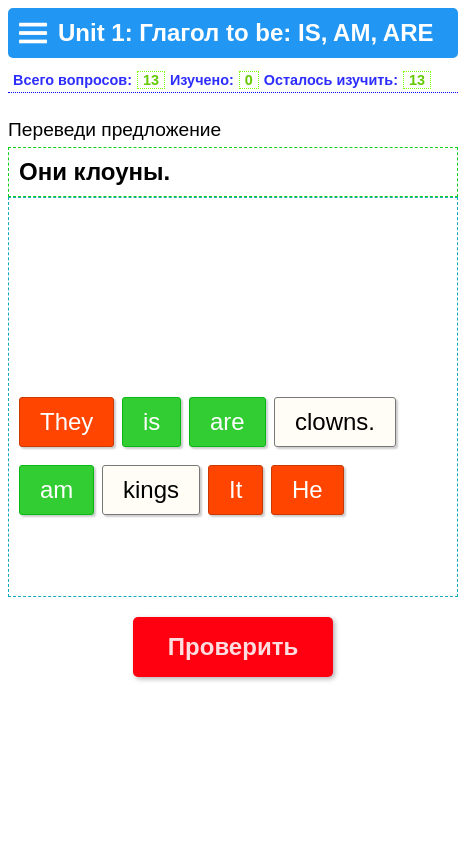
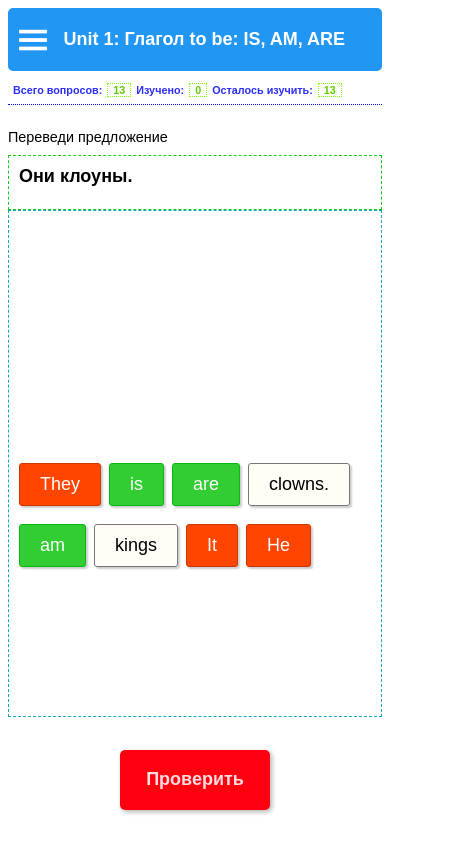
Before and after one commit to Maks-T/eng-puzzle-for-kids, a plain HTML site: page index.html in a window 390 px wide. Shown: the whole page, 458 px wide, since content can reach past the window. Drawn offline with Linux system fonts and the light colour scheme.

Commit message:
change style media

```diff
--- a/styles.css
+++ b/styles.css
@@ -362,3 +362,79 @@ html {
 .hide {
   display: none;
 }
+
+
+@media (max-width: 920px) {
+
+
+  html {
+    font-size: large;
+  }
+
+  .title-unit__wrapper {
+    max-width: 100%;
+    height: 7.5vh;
+
+  }
+
+  .title-unit {
+    max-width: 90%;
+  }
+
+
+  .menu-body {
+    max-width: 100%;
+    max-height: 70%;
+  }
+
+  .statistic-panel {
+    max-width: 100%;
+    height: 2.8vh;
+  }
+
+
+  .description {
+    max-width: 100%;
+    height: 3.6vh;
+  }
+
+  .sentence {
+    max-width: 100%;
+    height: 6.5vh;
+
+  }
+
+  .board {
+
+    max-width: 100%;
+    height: 60vh;
+
+  }
+
+  .panel-btn {
+    max-width: 100%;
+    height: 15vh;
+  }
+
+
+.btn-check,
+.btn-next {
+  width: 30%;
+  min-width: 150px;
+  max-width: 200px;
+  max-height: 60px;
+
+}
+
+
+
+
+.word,
+.word_active {
+
+  padding: 10px 20px;
+
+}
+
+
+}
```
